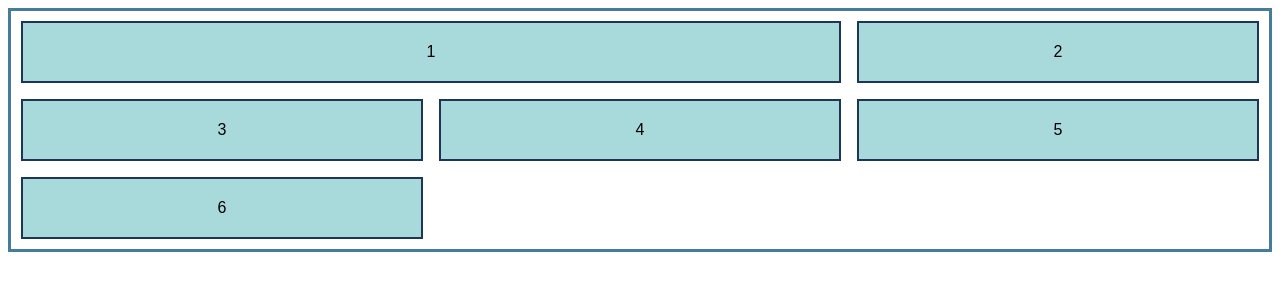
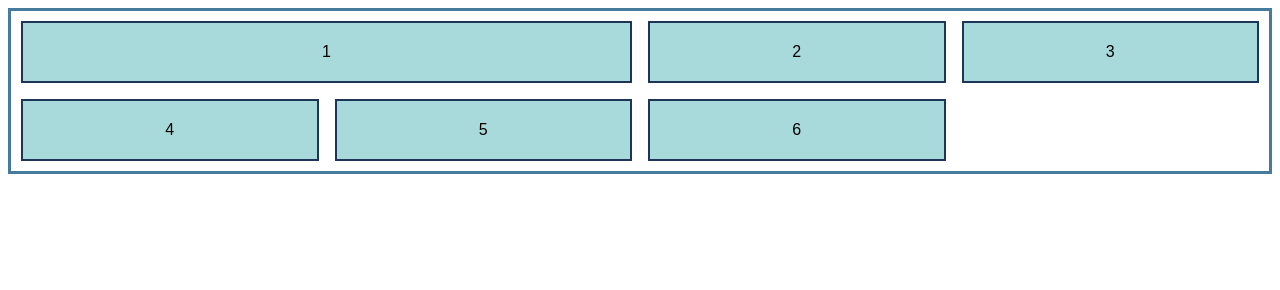
Before and after one commit to RAJAN-115/cssGridProject, a plain HTML site: page index.html in a window 1280 px wide. Drawn offline with Linux system fonts and the light colour scheme.

Commit message:
built a fully responsive, mobile-first grid layout and learned how to control item placement within it.

```diff
--- a/style.css
+++ b/style.css
@@ -6,8 +6,8 @@ body {
   border: 3px solid #457b9d;
   padding: 10px;
   display: grid;
-  grid-template-columns: 1fr 1fr 1fr;
   gap: 1rem;
+  grid-template-columns: 1fr; /* This creates our single column */
 }
 
 .item {
@@ -16,7 +16,16 @@ body {
   border: 2px solid #1d3557;
   text-align: center;
 }
-
-.item-1 {
-  grid-column: span 2;
+@media (min-width : 600px) {
+  .container{
+    grid-template-columns: 1fr 1fr;
+  }
 }
+@media (min-width: 1000px) {
+  .container {
+    grid-template-columns: 1fr 1fr 1fr 1fr;
+  }
+  .item-1 {
+    grid-column: span 2;
+  }
+}
```
